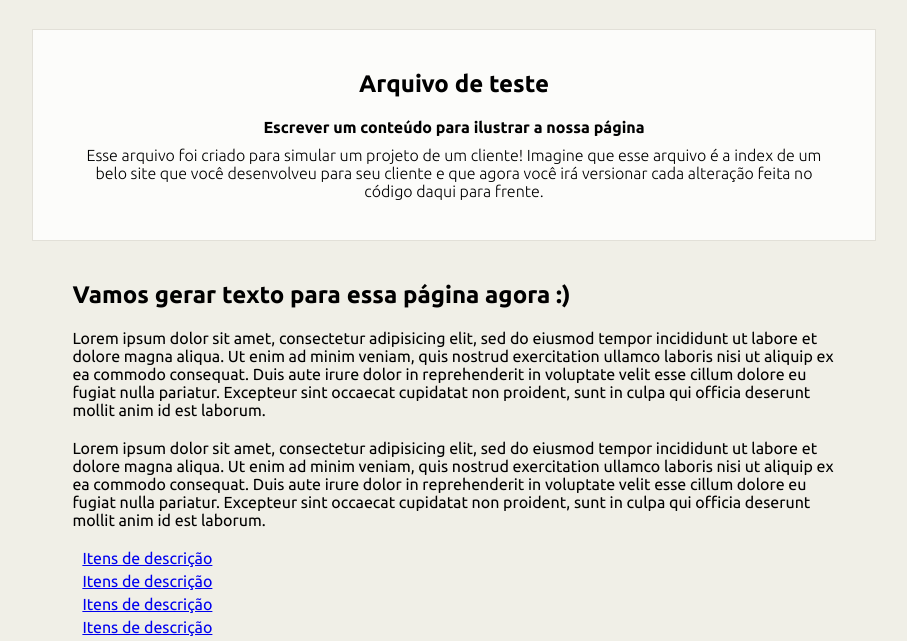
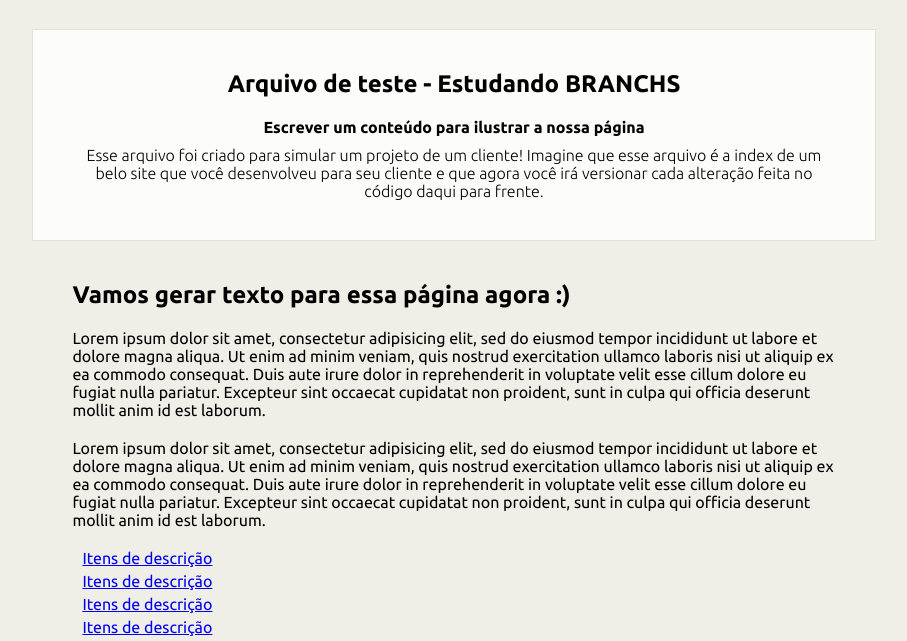
Before and after one commit to rcf062/CLI_GITWORKAREA, a plain HTML site: page index.html in a window 1280 px wide. Shown: the part 154-795 px from the top of the page, without its empty margins (186-1093 px from the left). Drawn offline with Linux system fonts and the light colour scheme.

Commit message:
Anteracao de titulo principal

```diff
--- a/index.html
+++ b/index.html
@@ -18,7 +18,7 @@
 
 		<article class="main_article">
 			<header>
-				<h2>Arquivo de teste</h2>
+				<h2>Arquivo de teste - Estudando BRANCHS</h2>
 				<p class="tagline">Escrever um conteúdo para ilustrar a nossa página</p>
 			</header>
 			<p>Esse arquivo foi criado para simular um projeto de um cliente! Imagine que esse arquivo é a index de um belo site que você desenvolveu para seu cliente e que agora você irá versionar cada alteração feita no código daqui para frente.</p>
```
